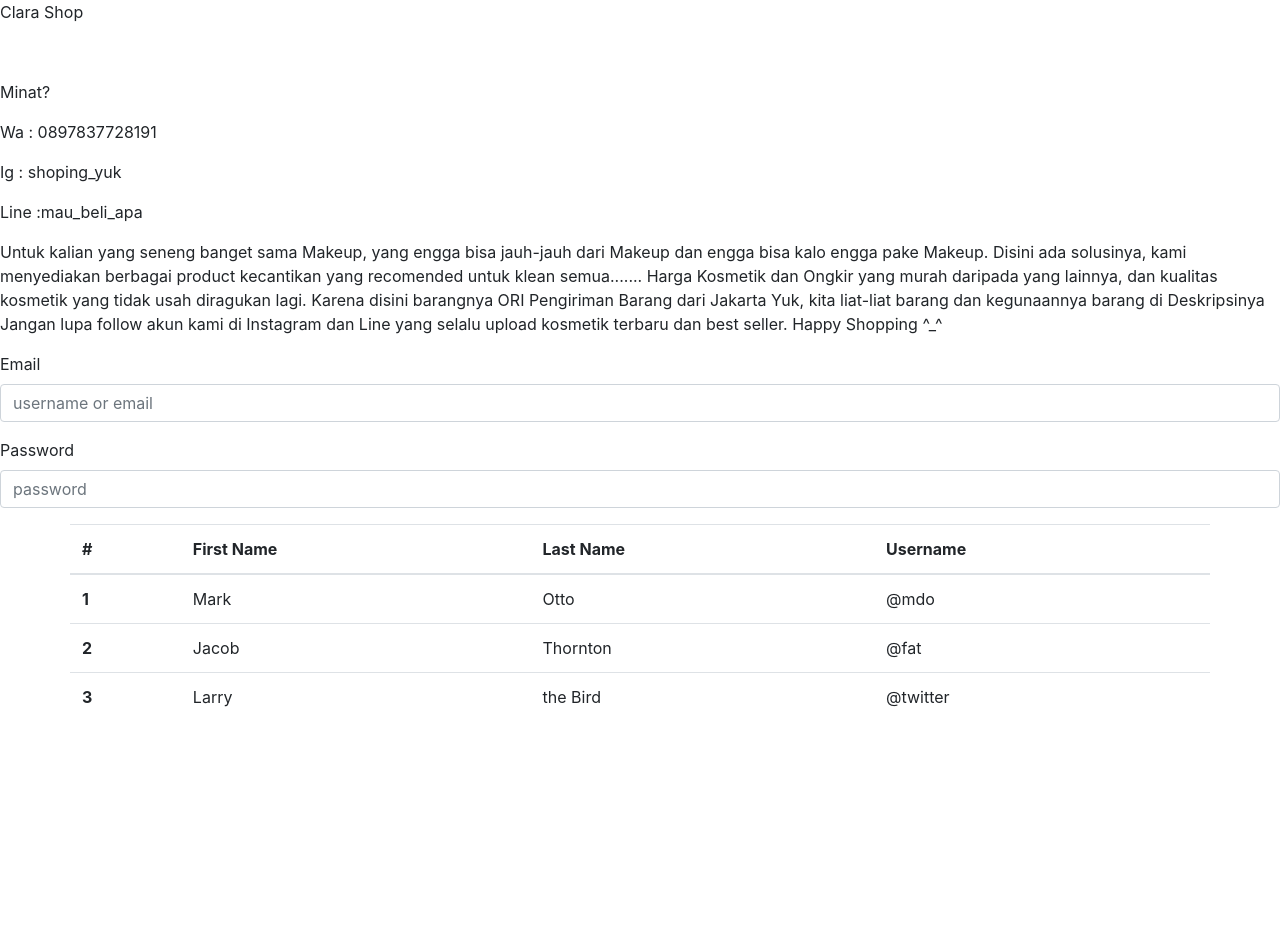
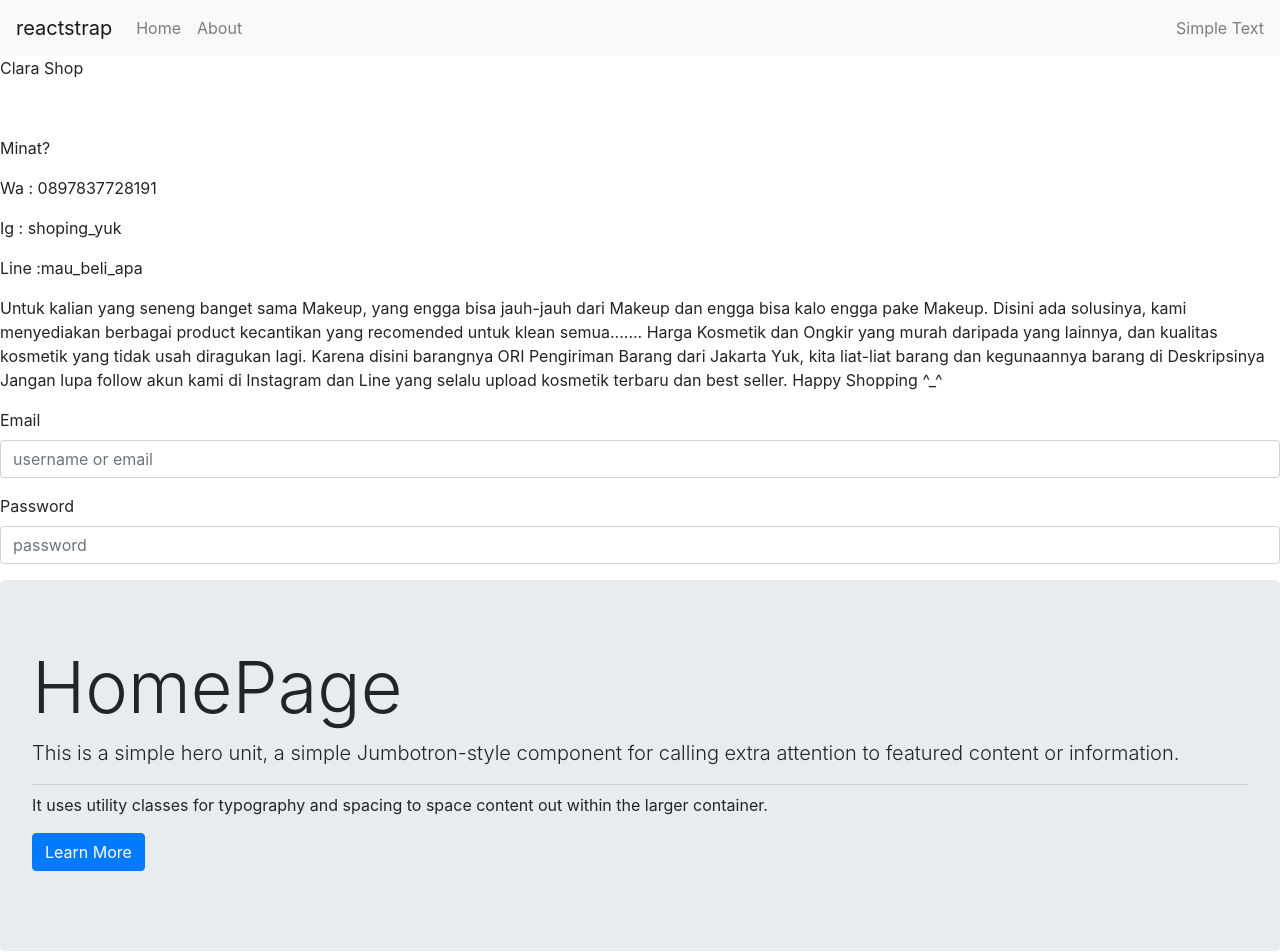
Before and after one commit to claraadelia/applikasipertama, a React (Create React App) app in the folder latihan_react_clara/: page / in a window 1280 px wide. Shown: the top 952 px of the page. Before the commit the page ends 800 px from the top, so only its background shows below. Built offline with nearby package versions, Linux system fonts and the light colour scheme.

Commit message:
berhasil menampilkan Detail

```diff
--- a/latihan_react_clara/src/App.js
+++ b/latihan_react_clara/src/App.js
@@ -1,19 +1,34 @@
 import React from 'react';
-import BoostrapComp from './Component/Class/BoostrapComp';
+//import BoostrapComp from './Component/Class/BoostrapComp';
 import Home from './Component/Fungsional/Home';
 import Login from './Component/Class/Login';
+import NavbarComp from './Component/Fungsional/NavbarComp'
+import HomePage from './Component/Fungsional/HomePage';
+import { BrowserRouter, Route, Switch } from 'react-router-dom'
+import About from './Component/Fungsional/AboutComp';
+import CardComp from './Component/Fungsional/CardComp'
+import DetailComp from './Component/Fungsional/DetailComp';
+
 //import logo from './logo.svg';
 //import Home from './Component/Fungsional/Home';
 //import Beranda from './Component/Class/Beranda';
 //import './App.css';
 
-function App() {
+const App = () => {
   return (
-    <div className="App">
+    <BrowserRouter>
+    <NavbarComp/>
       <Home/>
       <Login/>
-       <BoostrapComp/>
-    </div>
+      <switch>
+        <Route exact path="/" component={HomePage} />
+        <Route exact path="/about" component={About}/>
+        <Route exact path="/detail/:id" component={DetailComp}/>
+        </switch>
+    </BrowserRouter>
+
+
+
   );
 }
 
--- /dev/null
+++ b/latihan_react_clara/src/Component/Fungsional/AboutComp.jsx
@@ -0,0 +1,30 @@
+import React from 'react'
+import { Jumbotron, Button, Container, Row, Col } from 'reactstrap';
+import CardComp from './CardComp'
+import DetailComp from './DetailComp'
+
+function AboutComp() {
+    return (
+        <div>
+            <Jumbotron>
+                <h1 className="display-3">About Us</h1>
+                <p className="lead">This is a simple hero unit, a simple Jumbotron-style component for calling extra attention to featured content or information.</p>
+                <hr className="my-2" />
+                <p>It uses utility classes for typography and spacing to space content out within the larger container.</p>
+                <p className="lead">
+                    <Button color="primary">Learn More</Button>
+                </p>
+            </Jumbotron>
+            <Container>
+                <Row>
+                    <Col><CardComp id="1" judul="Belajar Raect" tanggal="22/06/2020"/></Col>
+                    <Col><CardComp id="2" judul="Belajar Golang" tanggal="23/06/2020"/></Col>
+                    <Col><CardComp id="3" judul="Belajar PHP" tanggal="24/06/2020"/></Col>
+                </Row>
+            </Container>
+        </div>
+
+    )
+}
+
+export default AboutComp
--- /dev/null
+++ b/latihan_react_clara/src/Component/Fungsional/CardComp.jsx
@@ -0,0 +1,34 @@
+import React from 'react'
+import {Link} from 'react-router-dom'
+import {
+    Card, CardImg, CardText, CardBody,
+    CardTitle, CardSubtitle, Button
+} from 'reactstrap';
+
+function CardComp(props) {
+    return (
+        <div>
+            <Card>
+                <CardImg top width="100%" src="https://placeimg.com/640/480/tech" alt="Card image cap" />
+                <CardBody>
+                    <CardTitle>{props.judul}</CardTitle>
+                    <CardSubtitle>{props.tanggal}</CardSubtitle>
+                    <CardText>Some quick example text to build on the card title and make up the bulk of the card's content.</CardText>
+                    <Button>
+                        <Link to = {
+                            {
+                                pathname :`/detail/${props.id}`,
+                                state: {
+                                    judul :props.judul,
+                                    tanggal :props.tanggal
+                                }
+                            }
+                        }>Detail</Link>
+                    </Button>
+                </CardBody>
+            </Card>
+        </div>
+    )
+}
+
+export default CardComp;
--- /dev/null
+++ b/latihan_react_clara/src/Component/Fungsional/DetailComp.jsx
@@ -0,0 +1,21 @@
+import React from 'react'
+import { Jumbotron, Button } from 'reactstrap';
+
+function DetailComp(){
+    return(
+        <div>
+      <Jumbotron>
+        <h1 className="display-3">Detail!</h1>
+        <p className="lead">This is a simple hero unit, a simple Jumbotron-style component for calling extra attention to featured content or information.</p>
+        <hr className="my-2" />
+        <p>It uses utility classes for typography and spacing to space content out within the larger container.</p>
+        <p className="lead">
+          <Button color="primary">Learn More</Button>
+        </p>
+      </Jumbotron>
+    </div>
+
+    )
+}
+
+export default DetailComp
--- /dev/null
+++ b/latihan_react_clara/src/Component/Fungsional/HomePage.jsx
@@ -0,0 +1,21 @@
+import React from 'react'
+import { Jumbotron, Button } from 'reactstrap';
+
+function HomePage() {
+    return (
+        <div>
+            <Jumbotron>
+                <h1 className="display-3">HomePage</h1>
+                <p className="lead">This is a simple hero unit, a simple Jumbotron-style component for calling extra attention to featured content or information.</p>
+                <hr className="my-2" />
+                <p>It uses utility classes for typography and spacing to space content out within the larger container.</p>
+                <p className="lead">
+                    <Button color="primary">Learn More</Button>
+                </p>
+            </Jumbotron>
+        </div>
+
+    )
+}
+
+export default HomePage
--- /dev/null
+++ b/latihan_react_clara/src/Component/Fungsional/NavbarComp.jsx
@@ -0,0 +1,44 @@
+import React, { useState } from 'react';
+import {
+    Collapse,
+    Navbar,
+    NavbarToggler,
+    NavbarBrand,
+    Nav,
+    NavItem,
+    NavLink,
+    UncontrolledDropdown,
+    DropdownToggle,
+    DropdownMenu,
+    DropdownItem,
+    NavbarText
+} from 'reactstrap';
+
+const NavbarComp  = (props) => {
+    const [isOpen, setIsOpen] = useState(false);
+
+    const toggle = () => setIsOpen(!isOpen);
+
+    return (<div>
+        <Navbar color="light" light expand="md">
+            <NavbarBrand href="/">reactstrap</NavbarBrand>
+            <NavbarToggler onClick={toggle} />
+            <Collapse isOpen={isOpen} navbar>
+                <Nav className="mr-auto" navbar>
+                    <NavItem>
+
+                        <NavLink href="/">Home</NavLink>
+                    </NavItem>
+                    <NavItem>
+                        <NavLink href="/about">About</NavLink>
+                    </NavItem>
+                </Nav>
+                <NavbarText>Simple Text</NavbarText>
+            </Collapse>
+        </Navbar>
+    </div>
+
+    )
+}
+
+export default NavbarComp
```
